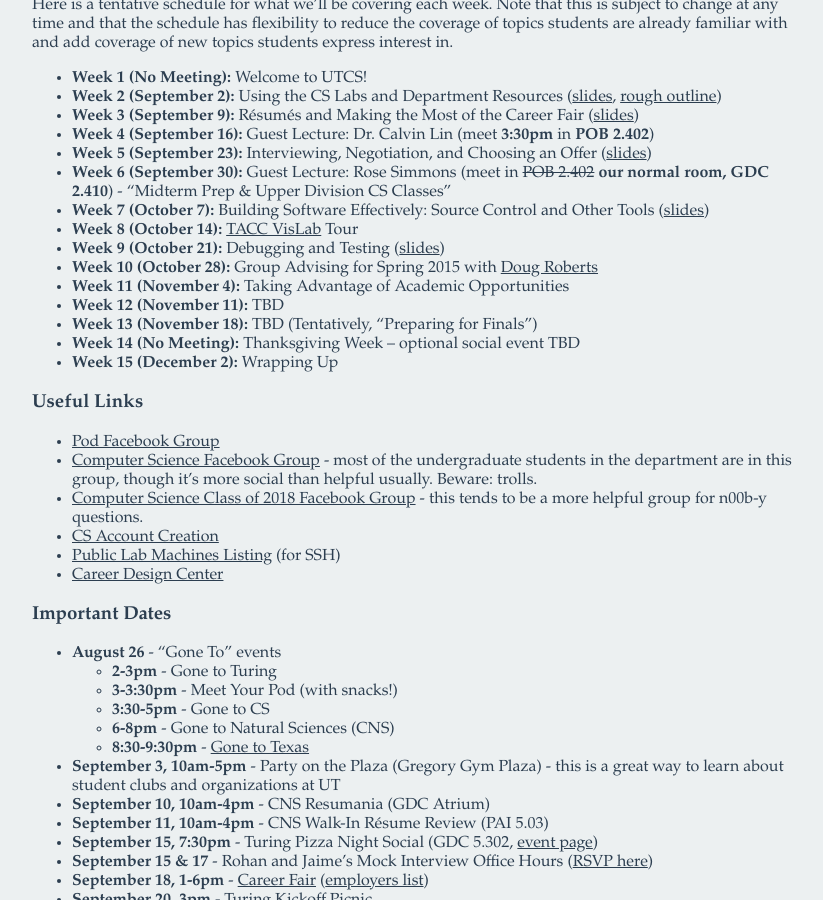
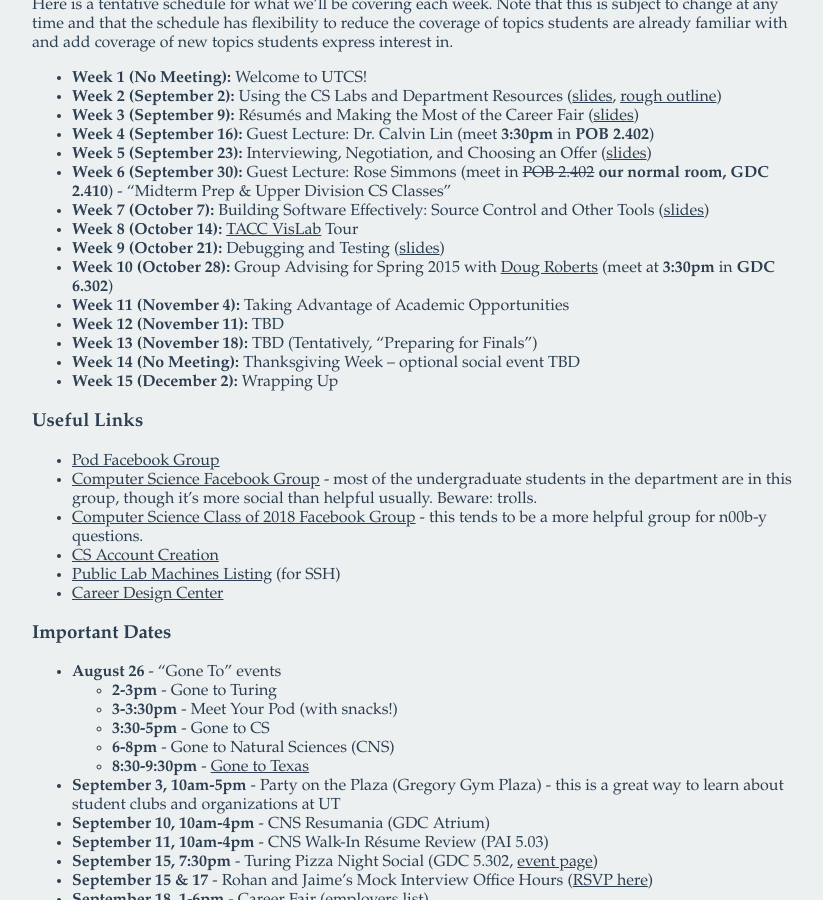
Before and after one commit to mattbroussard/mattbroussard.github.io, a Jekyll site: the page built from teaching/fall2014/pod/index.md, in a window 1280 px wide and 900 px high, scrolled down 569 px. Shown: the whole window, without its empty margins (218-1041 px from the left). Built offline with Jekyll 4.4.1, drawn with Linux system fonts in a browser that asks for light colours; nearby versions of some CDN libraries; comment, search, counter and statistics services are not loaded.

Commit message:
add group advising time/location to pod page

```diff
--- a/teaching/fall2014/pod/index.md
+++ b/teaching/fall2014/pod/index.md
@@ -54,7 +54,7 @@
 - **Week 7 (October 7):** Building Software Effectively: Source Control and Other Tools ([slides](https://docs.google.com/presentation/d/1987CvI0hroSKljUPZ-PzCyidcCs8Mns5qE1Sp1IgvaQ/edit?usp=sharing))
 - **Week 8 (October 14):** [TACC VisLab](https://www.tacc.utexas.edu/resources/visualization) Tour <!-- 314H midterm 10/16 -->
 - **Week 9 (October 21):** Debugging and Testing ([slides](https://docs.google.com/presentation/d/1kbW60gmShb0KJDchdLxdkEYe-tUiDoW1Etvchs3jFCo/edit?usp=sharing))
-- **Week 10 (October 28):** Group Advising for Spring 2015 with [Doug Roberts](mailto:doug.roberts@austin.utexas.edu)
+- **Week 10 (October 28):** Group Advising for Spring 2015 with [Doug Roberts](mailto:doug.roberts@austin.utexas.edu) (meet at **3:30pm** in **GDC 6.302**)
 - **Week 11 (November 4):** Taking Advantage of Academic Opportunities
 - **Week 12 (November 11):** TBD
 - **Week 13 (November 18):** TBD (Tentatively, "Preparing for Finals")
```
